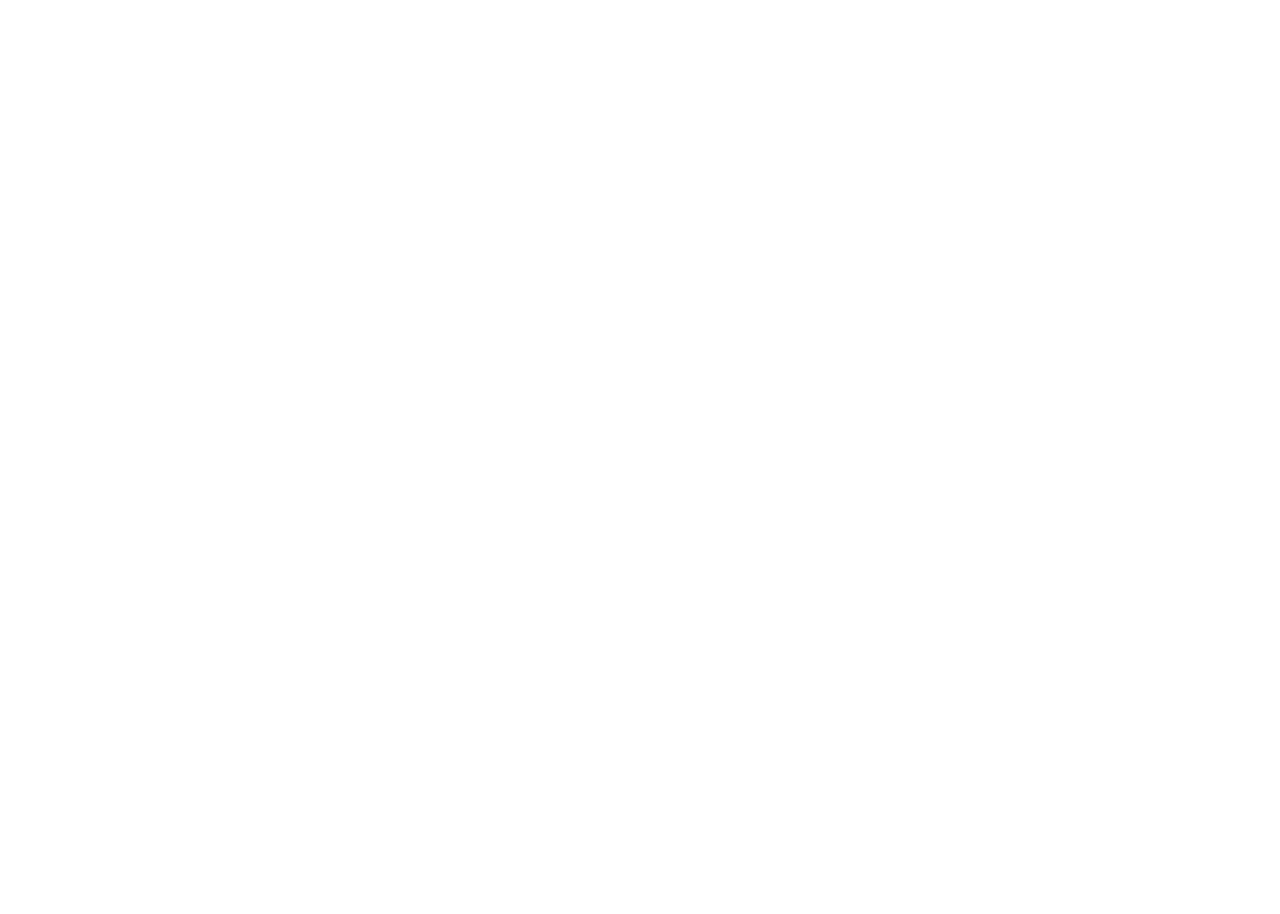
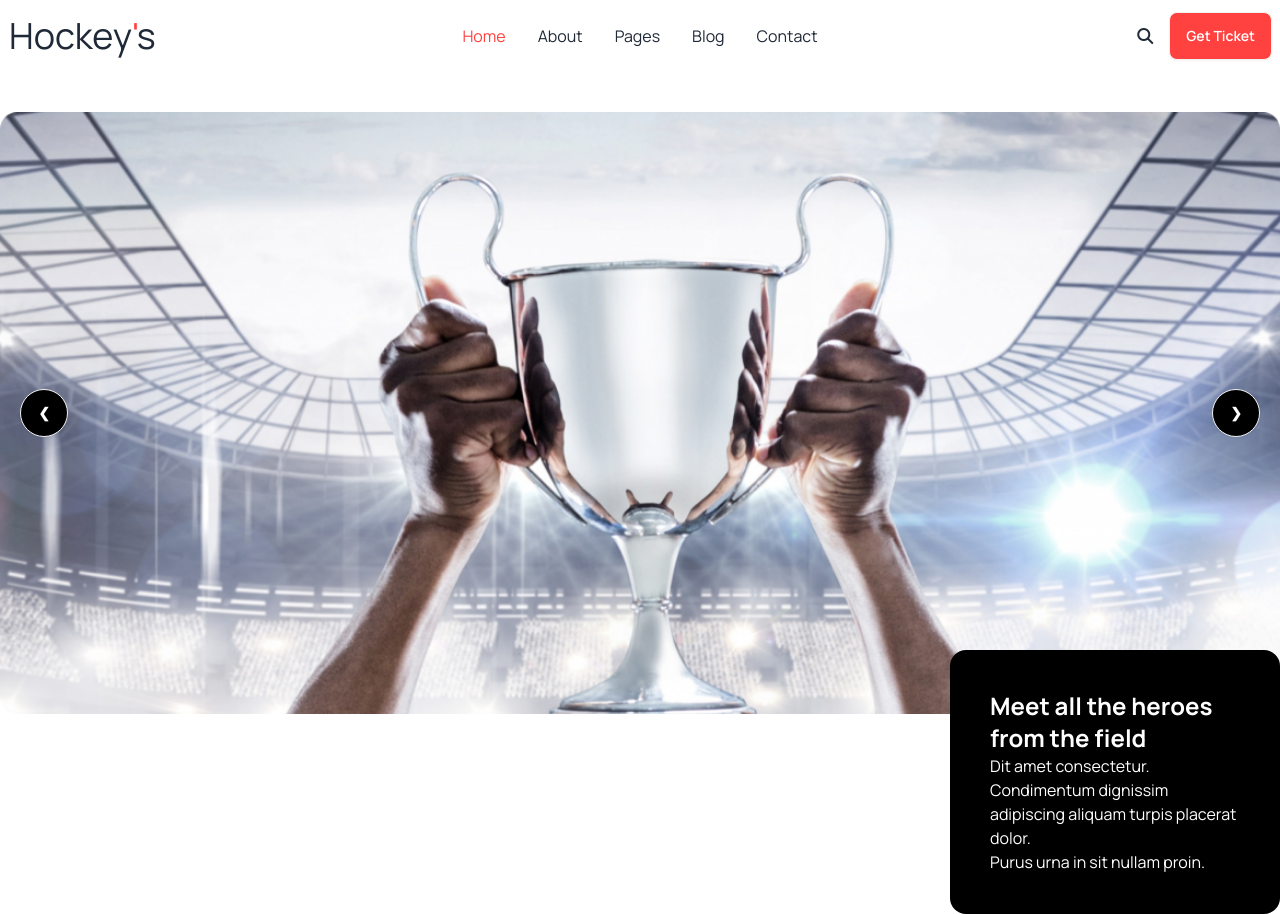
Before and after one commit to jrazad10/B9A3-Assignment3, a plain HTML site: page index.html in a window 1280 px wide. Before the commit the page ends 800 px from the top, so only its background shows below. Drawn offline with nearby package versions, Linux system fonts and the light colour scheme.

Commit message:
hero section completed

```diff
--- a/index.html
+++ b/index.html
@@ -1,5 +1,6 @@
 <!DOCTYPE html>
 <html lang="en">
+
 <head>
     <meta charset="UTF-8">
     <meta name="viewport" content="width=device-width, initial-scale=1.0">
@@ -7,10 +8,99 @@
 
     <!-- daisy ui  -->
     <link href="https://cdn.jsdelivr.net/npm/daisyui@4.6.0/dist/full.min.css" rel="stylesheet" type="text/css" />
-<script src="https://cdn.tailwindcss.com"></script>
+    <script src="https://cdn.tailwindcss.com"></script>
+
+    <!-- manrope font  -->
+    <link rel="preconnect" href="https://fonts.googleapis.com">
+    <link rel="preconnect" href="https://fonts.gstatic.com" crossorigin>
+    <link href="https://fonts.googleapis.com/css2?family=Manrope:wght@400;500;600;700;800&display=swap"
+        rel="stylesheet">
+
+    <!-- font awesome  -->
+    <script src="https://kit.fontawesome.com/0471fe2316.js" crossorigin="anonymous"></script>
+
+    <style>
+        body {
+            font-family: 'Manrope', sans-serif;
+        }
+    </style>
 
 </head>
-<body>
+
+<body class="container mx-auto">
+    <!-- navbar -->
+    <div class="navbar bg-base-100 mb-10">
+        <div class="navbar-start">
+            <div class="dropdown">
+                <div tabindex="0" role="button" class="btn btn-ghost lg:hidden">
+                    <svg xmlns="http://www.w3.org/2000/svg" class="h-5 w-5" fill="none" viewBox="0 0 24 24"
+                        stroke="currentColor">
+                        <path stroke-linecap="round" stroke-linejoin="round" stroke-width="2"
+                            d="M4 6h16M4 12h8m-8 6h16" />
+                    </svg>
+                </div>
+                <ul tabindex="0"
+                    class="menu menu-sm dropdown-content mt-3 z-[1] p-2 shadow bg-base-100 rounded-box w-52">
+                    <li><a><span class="text-[#FF4240]">Home</span></a></li>
+                    <li><a>About</a></li>
+                    <li><a>Pages</a></li>
+                    <li><a>Blog</a></li>
+                    <li><a>Contact</a></li>
+                </ul>
+            </div>
+            <h1 class="btn-ghost text-2xl lg:text-4xl">Hockey<span class="text-[#FF4240]">'</span>s</h1>
+        </div>
+        <div class="navbar-center hidden lg:flex">
+            <ul class="menu menu-horizontal px-1 text-base">
+                <li><a><span class="text-[#FF4240]">Home</span></a></li>
+                <li><a>About</a></li>
+                <li><a>Pages</a></li>
+                <li><a>Blog</a></li>
+                <li><a>Contact</a></li>
+            </ul>
+        </div>
+        <div class="navbar-end gap-4">
+            <i class="fa-solid fa-magnifying-glass"></i>
+            <a class="btn bg-[#FF4240] text-white">Get Ticket</a>
+        </div>
+    </div>
+
+    <!-- heros field  -->
+    <div class="carousel w-full">
+        <div id="slide1" class="carousel-item relative w-full">
+            <img src="Images/1.png" class="w-full rounded-xl" />
+            <div class="absolute flex justify-between transform -translate-y-1/2 left-5 right-5 top-1/2">
+                <a href="#slide4" class="btn btn-circle bg-black text-white">❮</a>
+                <a href="#slide2" class="btn btn-circle bg-black text-white">❯</a>
+            </div>
+        </div>
+        <div id="slide2" class="carousel-item relative w-full">
+            <img src="Images/1.png" class="w-full" />
+            <div class="absolute flex justify-between transform -translate-y-1/2 left-5 right-5 top-1/2">
+                <a href="#slide1" class="btn btn-circle bg-black text-white">❮</a>
+                <a href="#slide3" class="btn btn-circle bg-black text-white">❯</a>
+            </div>
+        </div>
+        <div id="slide3" class="carousel-item relative w-full">
+            <img src="Images/1.png" class="w-full" />
+            <div class="absolute flex justify-between transform -translate-y-1/2 left-5 right-5 top-1/2">
+                <a href="#slide2" class="btn btn-circle bg-black text-white">❮</a>
+                <a href="#slide4" class="btn btn-circle bg-black text-white">❯</a>
+            </div>
+        </div>
+
+    </div>
+    <div class="absolute lg:top-[650px] lg:left-[950px] space-y-4">
+        <div class="  bg-black rounded-2xl  p-4 lg:p-10">
+            <h2 class="text-base lg:text-2xl font-bold text-white">Meet all the heroes from the field</h2>
+            <p class="text-sm lg:text-base text-white">Dit amet consectetur. Condimentum dignissim adipiscing aliquam turpis
+                placerat dolor.
+                <br> Purus urna in sit nullam proin.
+            </p>
+        </div>
+    </div>
+
 
 </body>
+
 </html>
```
